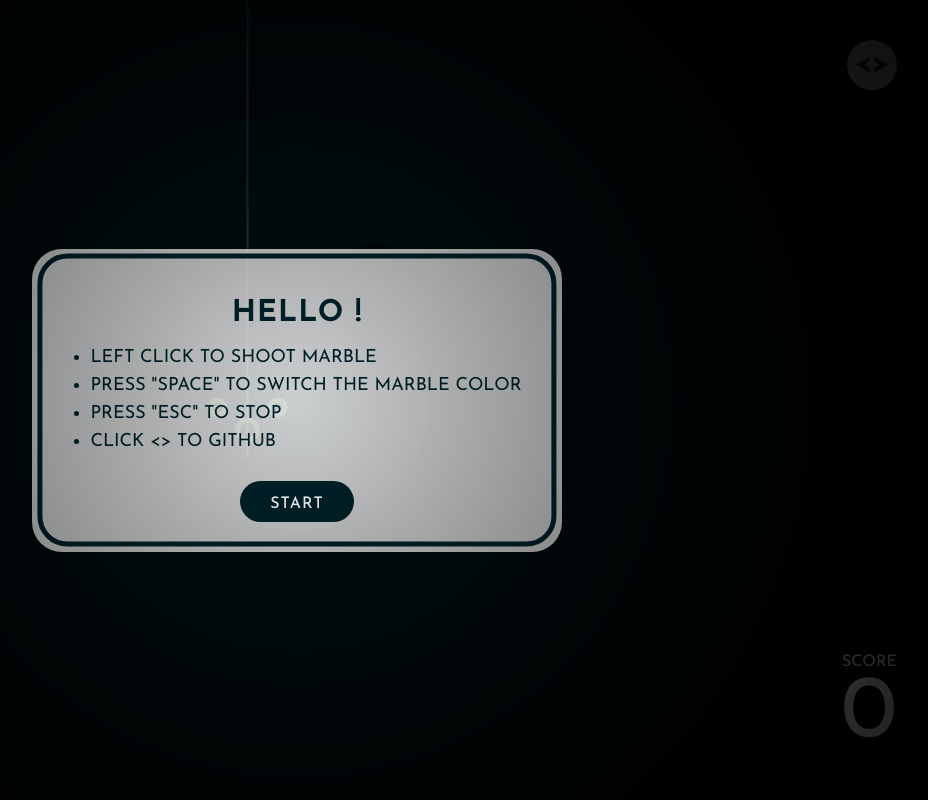
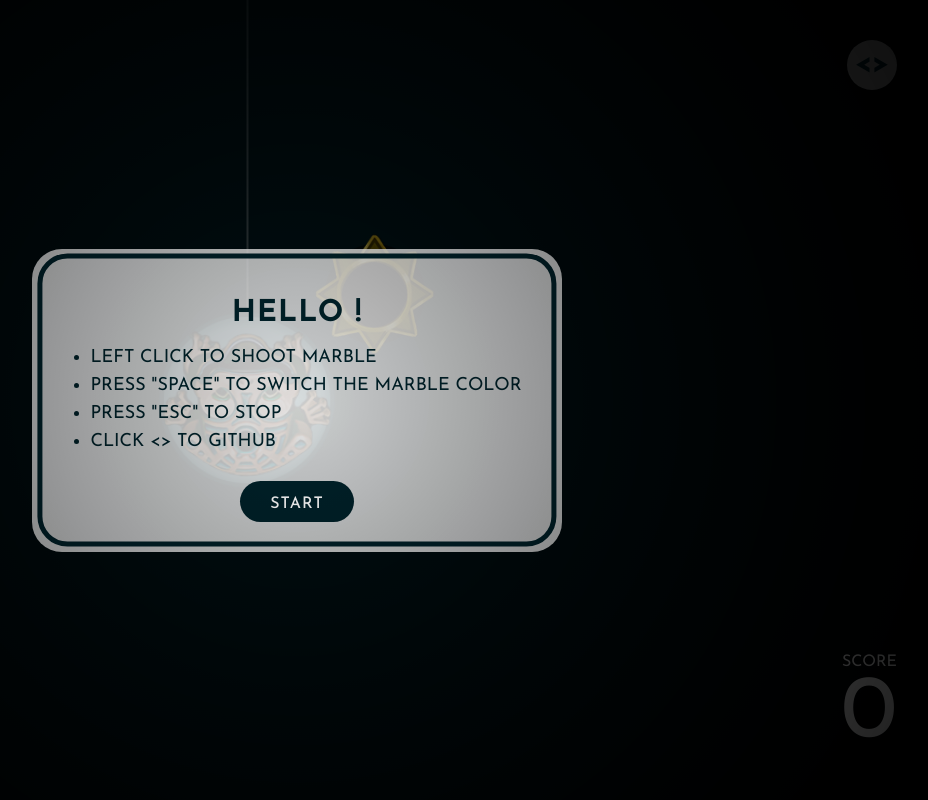
Before and after one commit to VNexsus/Games-plugin, a plain HTML site: page games/Zuma/index.html in a window 1280 px wide. Shown: the whole page, without its empty margins (343-1271 px from the left). Drawn offline with Linux system fonts and the light colour scheme.

Commit message:
Visual update

```diff
--- a/games/Zuma/css/style.css
+++ b/games/Zuma/css/style.css
@@ -210,9 +210,21 @@ body {
   height: 100%;
   position: relative;
   background-size: contain;
-  background-image: url("./../image/frog.svg");
+  /*background-image: url("./../image/frog.svg");*/
+  background-image: url("./../image/frogback.png");
   z-index: 2;
 }
+
+.container .player .cover {
+  display: block;
+  width: 100%;
+  height: 100%;
+  position: absolute;
+  background-size: contain;
+  background-image: url("./../image/frogfront.png");
+  z-index: 10;
+}
+
 .container .player .marble-1,
 .container .player .marble-2 {
   position: absolute;
@@ -222,12 +234,22 @@ body {
   width: 60px;
   height: 60px;
   border-radius: 100px;
-  top: -10px;
+  top: 10px;
   left: 50%;
   -webkit-transform: translateX(-50%);
           transform: translateX(-50%);
 }
+
+
 .container .player .marble-2 {
+    width: 25px;
+    height: 25px;
+    border-radius: 100px;
+    top: 115px;
+    left: 74px;
+}
+
+/*.container .player .marble-2 {
   width: 20px;
   height: 20px;
   border-radius: 100px;
@@ -250,7 +272,8 @@ body {
   top: 85px;
   -webkit-transform: translateX(calc(-50% + 30px));
           transform: translateX(calc(-50% + 30px));
-}
+}*/
+
 .container .start-hole {
   width: 100px;
   height: 100px;
@@ -268,6 +291,19 @@ body {
   position: absolute;
   -webkit-transform: translate(-50%, -50%);
           transform: translate(-50%, -50%);
+}
+
+.container .final-hole::after {
+    content: "";
+    display: block;
+    width: 120px;
+    height: 120px;
+    position: absolute;
+    background-size: cover;
+    background-image: url(./../image/hole.png);
+    z-index: 2;
+    left: -10px;
+    top: -10px;
 }
 
 /*.marble {
@@ -298,6 +334,10 @@ body {
 .marble.c-e902ea { /* purple */
 	background-image: url(../image/marbles/purple.png);
 }
+.marble.c-fdf7d0 { /* gold */
+	background-image: url(../image/marbles/gold.png);
+}
+
 
 
 .shadow {
```
